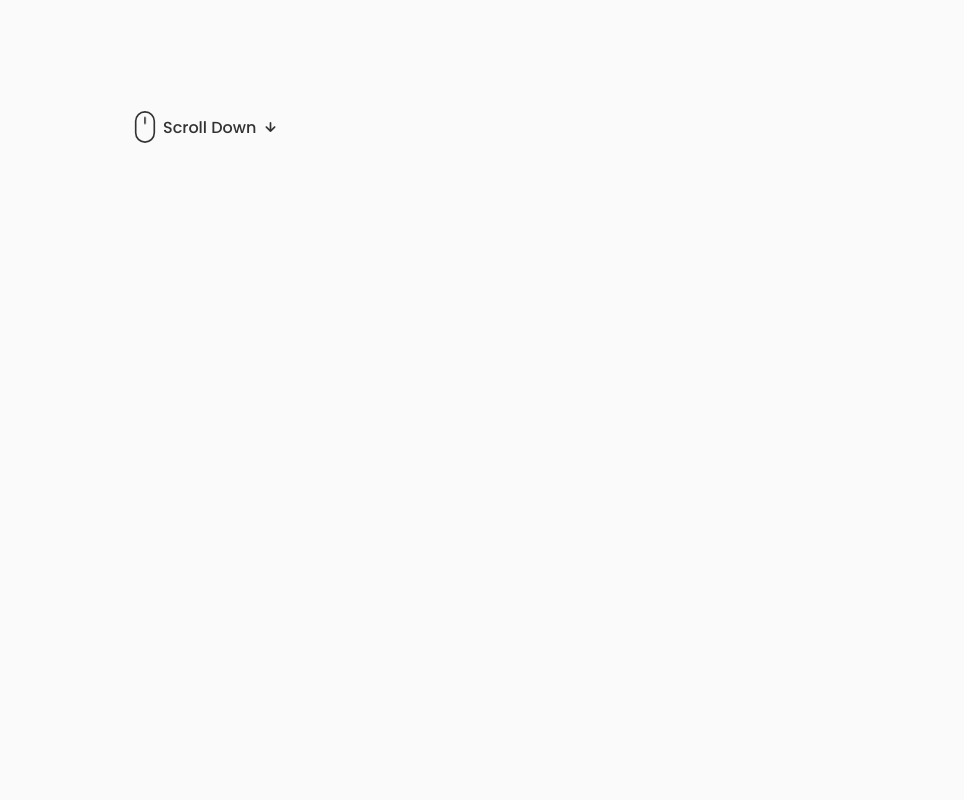
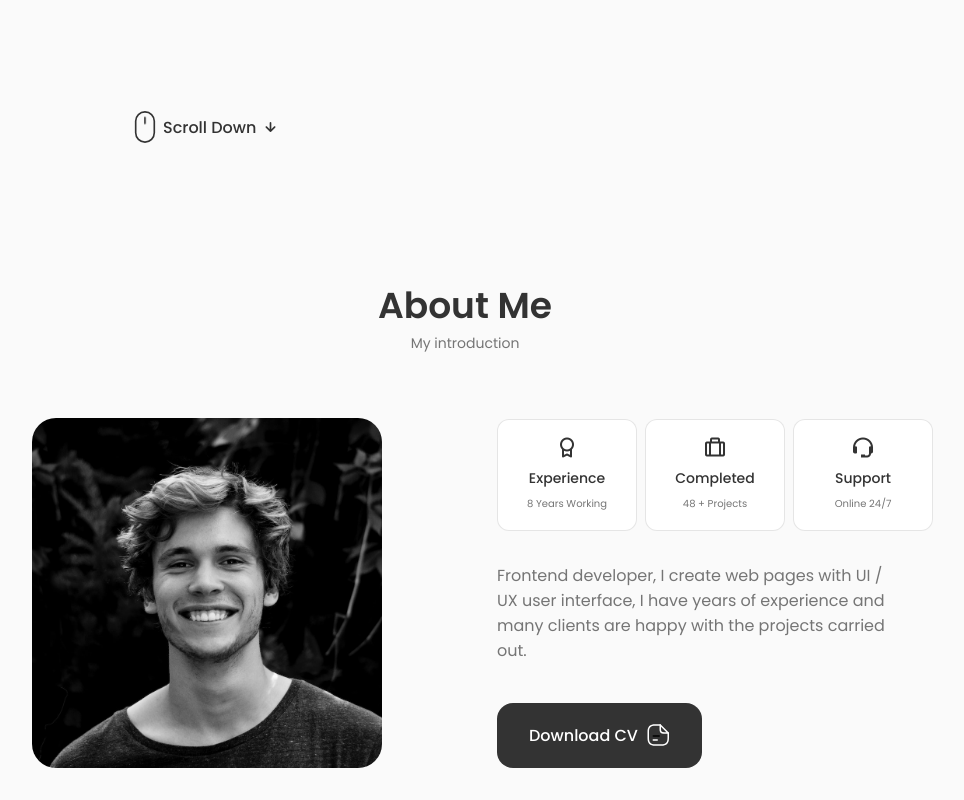
Before and after one commit to quentinplet/react-portfolio-website, a React (Vite) app: page / in a window 1280 px wide. Shown: the part 485-1285 px from the top of the page, without its empty margins (175-1139 px from the left). Before the commit the page ends 800 px from the top, so only its background shows below. Built offline with nearby package versions, Linux system fonts and the light colour scheme.

Commit message:
✨ Add About Component

```diff
--- a/src/App.jsx
+++ b/src/App.jsx
@@ -4,6 +4,7 @@
 import "./App.css";
 import Header from "./components/Header/Header";
 import Home from "./components/Home/Home";
+import About from "./components/About/About";
 
 function App() {
   return (
@@ -11,6 +12,7 @@
       <Header />
       <main className="main">
         <Home />
+        <About />
       </main>
     </>
   );
--- /dev/null
+++ b/src/components/About/About.jsx
@@ -0,0 +1,153 @@
+import React from "react";
+import styled from "styled-components";
+import AboutImg from "../../../public/assets/about.jpg";
+import CV from "../../../public/assets/John-Cv.pdf";
+import Info from "./Info";
+
+const About = () => {
+  return (
+    <AboutStyled className="about section" id="about">
+      <h2 className="section__title">About Me</h2>
+      <span className="section__subtitle">My introduction</span>
+
+      <div className="about__container container grid">
+        <img src={AboutImg} alt="" className="about__img" />
+        <div className="about__data">
+          <Info />
+
+          <p className="about__description">
+            Frontend developer, I create web pages with UI / UX user interface,
+            I have years of experience and many clients are happy with the
+            projects carried out.
+          </p>
+
+          <a download="" href={CV} className="button button--flex">
+            Download CV
+            <svg
+              className="button__icon"
+              xmlns="http://www.w3.org/2000/svg"
+              width="24"
+              height="24"
+              viewBox="0 0 24 24"
+              fill="none"
+            >
+              <path
+                d="M15.25 22.7502H9.25C3.82 22.7502 1.5 20.4302 1.5 15.0002V9.00024C1.5 3.57024 3.82 1.25024 9.25 1.25024H14.25C14.66 1.25024 15 1.59024 15 2.00024C15 2.41024 14.66 2.75024 14.25 2.75024H9.25C4.64 2.75024 3 4.39024 3 9.00024V15.0002C3 19.6102 4.64 21.2502 9.25 21.2502H15.25C19.86 21.2502 21.5 19.6102 21.5 15.0002V10.0002C21.5 9.59024 21.84 9.25024 22.25 9.25024C22.66 9.25024 23 9.59024 23 10.0002V15.0002C23 20.4302 20.68 22.7502 15.25 22.7502Z"
+                fill="var(--container-color)"
+              ></path>
+              <path
+                d="M22.25 10.7502H18.25C14.83 10.7502 13.5 9.42023 13.5 6.00023V2.00023C13.5 1.70023 13.68 1.42023 13.96 1.31023C14.24 1.19023 14.56 1.26023 14.78 1.47023L22.78 9.47023C22.99 9.68023 23.06 10.0102 22.94 10.2902C22.82 10.5702 22.55 10.7502 22.25 10.7502ZM15 3.81023V6.00023C15 8.58023 15.67 9.25023 18.25 9.25023H20.44L15 3.81023Z"
+                fill="var(--container-color)"
+              ></path>
+              <path
+                d="M13.25 13.7502H7.25C6.84 13.7502 6.5 13.4102 6.5 13.0002C6.5 12.5902 6.84 12.2502 7.25 12.2502H13.25C13.66 12.2502 14 12.5902 14 13.0002C14 13.4102 13.66 13.7502 13.25 13.7502Z"
+                fill="#000"
+              ></path>
+              <path
+                d="M11.25 17.7502H7.25C6.84 17.7502 6.5 17.4102 6.5 17.0002C6.5 16.5902 6.84 16.2502 7.25 16.2502H11.25C11.66 16.2502 12 16.5902 12 17.0002C12 17.4102 11.66 17.7502 11.25 17.7502Z"
+                fill="var(--container-color)"
+              ></path>
+            </svg>
+          </a>
+        </div>
+      </div>
+    </AboutStyled>
+  );
+};
+
+export default About;
+
+const AboutStyled = styled.section`
+  .about__container {
+    grid-template-columns: repeat(2, 1fr);
+    align-items: center;
+    column-gap: 4rem;
+  }
+
+  .about__img {
+    width: 350px;
+    border-radius: 1.5rem;
+    justify-self: center;
+  }
+
+  .about__info {
+    grid-template-columns: repeat(3, 140px);
+    gap: 0.5rem;
+    margin-bottom: var(--mb-2);
+  }
+
+  .about__box {
+    background-color: var(--container-color);
+    border: 1px solid rgba(0, 0, 0, 0.1);
+    border-radius: 0.75rem;
+    text-align: center;
+    padding: 1rem 1.25rem;
+  }
+
+  .about__icon {
+    font-size: 1.5rem;
+    color: var(--title-color);
+    margin-bottom: var(--mb-0-5);
+  }
+
+  .about__title {
+    font-size: var(--small-font-size);
+    font-weight: var(--font-medium);
+  }
+
+  .about__subtitle {
+    font-size: var(--tiny-font-size);
+  }
+
+  .about__description {
+    padding: 0 4rem 0 0;
+    margin-bottom: var(--mb-2-5);
+  }
+
+  /*=============== BREAKPOINTS ===============*/
+  /* For large devices */
+  @media screen and (max-width: 992px) {
+    .about__container {
+      grid-template-columns: 1fr;
+      row-gap: 2.5rem;
+    }
+
+    .about__img {
+      width: 220px;
+    }
+
+    .about__box {
+      padding: 0.75rem 0.5rem;
+    }
+
+    .about__data {
+      text-align: center;
+    }
+
+    .about__info {
+      justify-content: center;
+    }
+
+    .about__description {
+      padding: 0 5rem;
+      margin-bottom: 2rem;
+    }
+  }
+
+  @media screen and (max-width: 576px) {
+    .about__info {
+      grid-template-columns: repeat(3, 1fr);
+    }
+
+    .about__description {
+      padding: 0;
+    }
+  }
+
+  /* For small devices */
+  @media screen and (max-width: 350px) {
+    .about__info {
+      grid-template-columns: repeat(2, 1fr);
+    }
+  }
+`;
--- /dev/null
+++ b/src/components/About/Info.jsx
@@ -0,0 +1,30 @@
+import React from "react";
+import styled from "styled-components";
+
+const Info = () => {
+  return (
+    <InfoStyled className="about__info grid">
+      <div className="about__box">
+        <i className="bx bx-award about__icon"></i>
+        <h3 className="about__title">Experience</h3>
+        <span className="about__subtitle">8 Years Working</span>
+      </div>
+
+      <div className="about__box">
+        <i class="bx bx-briefcase-alt about__icon"></i>
+        <h3 className="about__title">Completed</h3>
+        <span className="about__subtitle">48 + Projects</span>
+      </div>
+
+      <div className="about__box">
+        <i class="bx bx-support about__icon"></i>
+        <h3 className="about__title">Support</h3>
+        <span className="about__subtitle">Online 24/7</span>
+      </div>
+    </InfoStyled>
+  );
+};
+
+export default Info;
+
+const InfoStyled = styled.div``;
```
